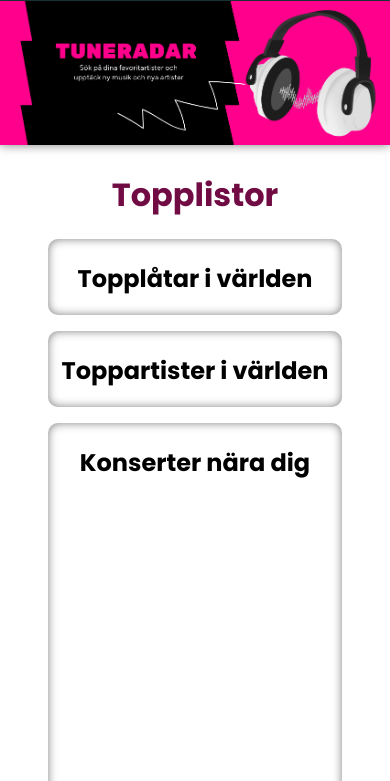
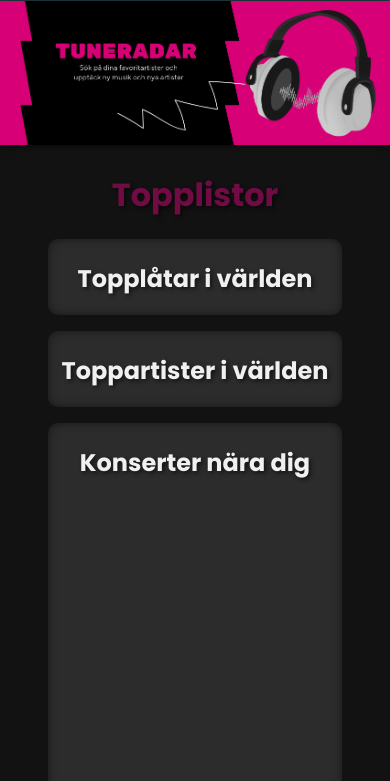
Before and after one commit to rare2400/Projekt-Frontend, a website built with Parcel: page src/index.html in a window 390 px wide. Shown: the part 63-844 px from the top of the page. Built offline with nearby package versions, Linux system fonts and the dark colour scheme; no server answers.

Commit message:
partial med media queries för användare med mörkt tema

```diff
--- /dev/null
+++ b/src/css/layout/_theme.scss
@@ -0,0 +1,55 @@
+@use "../abstracts/variables";
+@media (prefers-color-scheme: dark) {
+    body {
+        background-color: variables.$dark-background;
+        color: variables.$background-color;
+    }
+
+    h1,
+    h2 {
+        color: variables.$dark-theme-text;
+        text-shadow: 2px 2px 4px rgba(0,0,0,0.6);
+    }
+
+    footer {
+        background-color: variables.$footer-dark;
+        color: variables.$dark-theme-text;
+    }
+
+    nav {
+        li:hover {
+            background-color: variables.$footer-dark;
+        }
+    }
+
+    .hero-image {
+        position: relative;
+
+        .overlay {
+            position: absolute;
+            top: 0;
+            left: 0;
+            width: 100%;
+            height: 98%;
+            background-color: rgba(0, 0, 0, 0.151);
+        }
+    }
+
+    .list-container,
+    .artist-concerts,
+    .text-box {
+        background-color: variables.$lighter-grey;
+    }
+
+    .content,
+    .artist-content {
+        a {
+            color: variables.$dark-theme-text;
+        }
+    }
+
+    .play-btn,
+    .back-btn {
+        background-color: variables.$pink-dark;
+    }
+}
--- a/src/css/main.scss
+++ b/src/css/main.scss
@@ -14,6 +14,7 @@
 @use "./layout/layout";
 @use "./layout/mediaqueries";
 @use "./layout/navigation";
+@use "./layout/theme";
 
 /* pages */
 @use "./pages/home";
```
